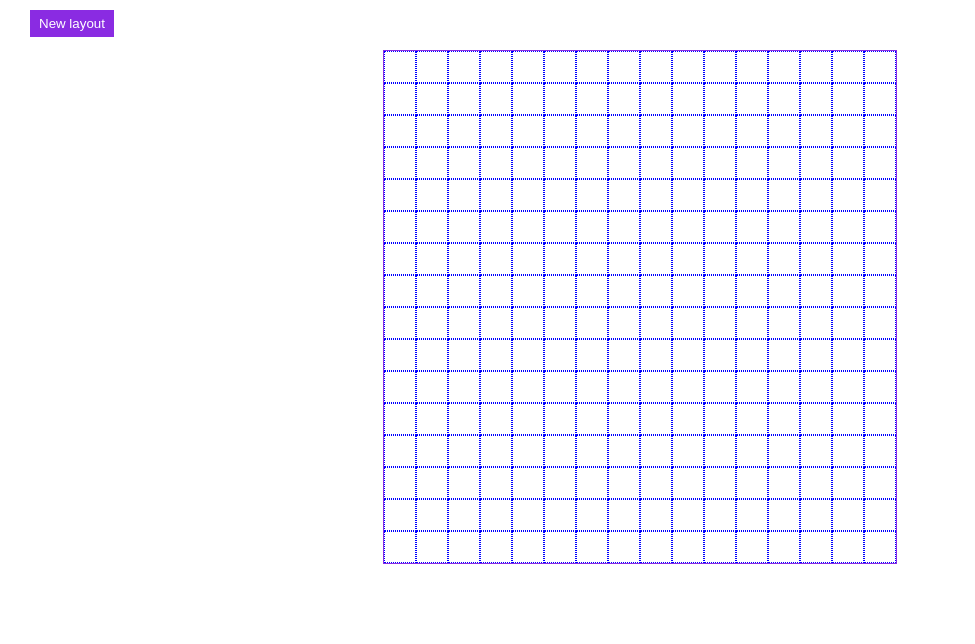
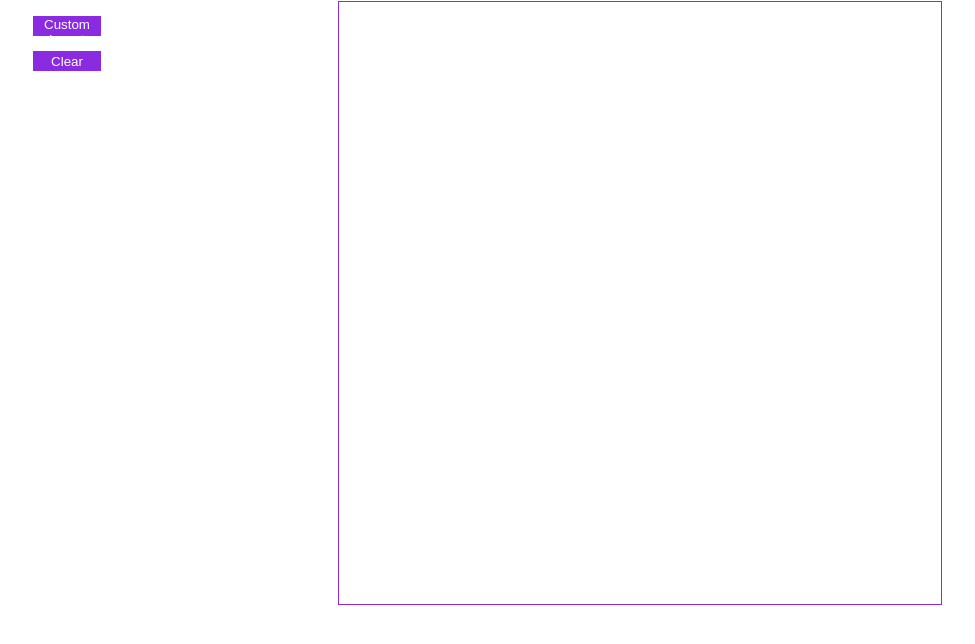
Before and after one commit to abhay-bc/etch-a-sketch, a plain HTML site: page index.html in a window 1280 px wide. Shown: the whole page, without its empty margins (0-975 px from the left). Drawn offline with Linux system fonts and the light colour scheme.

Commit message:
I don't know what is happening

```diff
--- a/index.html
+++ b/index.html
@@ -7,14 +7,12 @@
     <title>Etch A Sketch | Abhaya</title>
 
     <link rel="stylesheet" href="./style.css">
-    <style>
-
-    </style>
-
 </head>
 <body>
     <div class="btn-container">
-        <button onclick="newlayout()" class="btn">New layout</button>
+        <button onclick="newSize()" class="btn">Custom layout</button>
+        <br>
+        <button onclick="removelayout()" class="btn">Clear</button>
     </div>
 
     <div class="container"></div>
--- a/script.js
+++ b/script.js
@@ -1,14 +1,8 @@
+window.onload = ()=> {
+    newlayout();
+}
+
 const container = document.querySelector('.container');
-
-let sqDiv;
-for(let i = 0; i < 256; i++) {
-    sqDiv = document.createElement('div');
-    sqDiv.setAttribute('class', 'sq-div');
-    container.appendChild(sqDiv);
-    sqDiv.addEventListener('mouseover', (e)=>{
-        e.target.style['background-color'] = randColor();
-    })
-}
 
 function rand(a) {
     let c = Math.floor(Math.random()*a)
@@ -19,3 +13,42 @@ function randColor(){
     let color = `rgb(${rand(255)}, ${rand(255)}, ${rand(255) })`
     return color;
 }
+
+function removelayout() {
+    let child = document.querySelectorAll('.sq-div')
+    for(let i = 0; i < child.length; i++) {
+        child[i].style['background-color'] =  'white';
+    }
+}
+
+function newSize() {
+    let square = prompt('Number of square (range 64 to 100)');
+    let val = parseInt(square);
+    if (isNaN(val)) {
+        newlayout();
+    } else {
+        if (val < 16 || val > 100) {
+            alert('Invalid Selection');
+            newSize();
+        } else {
+            newlayout(val);
+        }
+    }
+}
+
+function newlayout(numOfsq=16) {
+    const contWidth = 600;
+    let childWidth = contWidth / numOfsq;
+    let squared = numOfsq * numOfsq;
+
+    for(let i = 0; i < squared; i++) {
+        let sqDiv = document.createElement('div');
+            sqDiv.setAttribute('class', 'sq-div');
+            sqDiv.style.height = `${childWidth}px`;
+            sqDiv.style.width = `${childWidth}px`;
+
+        container.appendChild(sqDiv);
+        sqDiv.addEventListener('mouseover', (e)=>{
+            e.target.style['background-color'] = 'black';
+        });}
+}
--- a/style.css
+++ b/style.css
@@ -6,10 +6,13 @@
 
 .btn-container{
     padding: 10px 30px;
+    position: absolute;
 }
 
 .btn{
-    padding: 5px 8px;
+    width: 68px; height: 20px;
+    margin: 3px;
+    text-align: center;
     background-color: blueviolet;
     color: white;
     border: 1px dotted hsl(271, 76%, 53%);
@@ -20,15 +23,14 @@
 }
 
 .container {
-    width: 514px;
-    height: 514px;
-    border: 1px solid blueviolet;
+    width: 600px;
+    height: 600px;
+    outline: 1px solid blueviolet;
+    outline-offset: 1px;
     margin: 3px auto;
     line-height: 0;
 }
 
 .sq-div {
     display: inline-block;
-    width: 32px; height: 32px;
-    border: 1px dotted blue
 }
```
